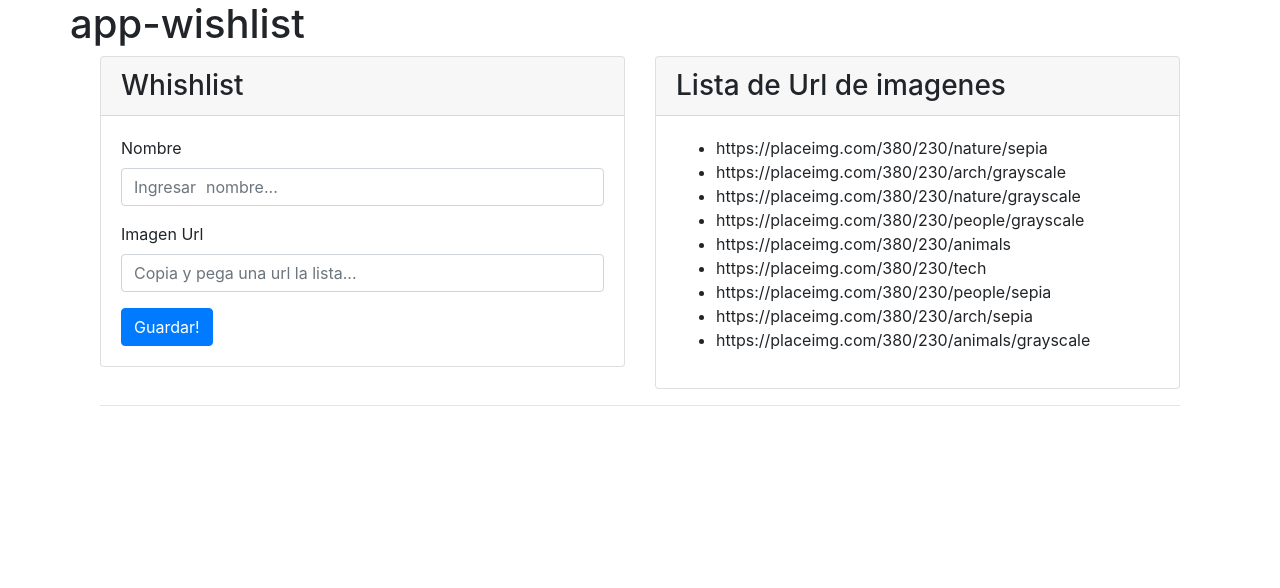
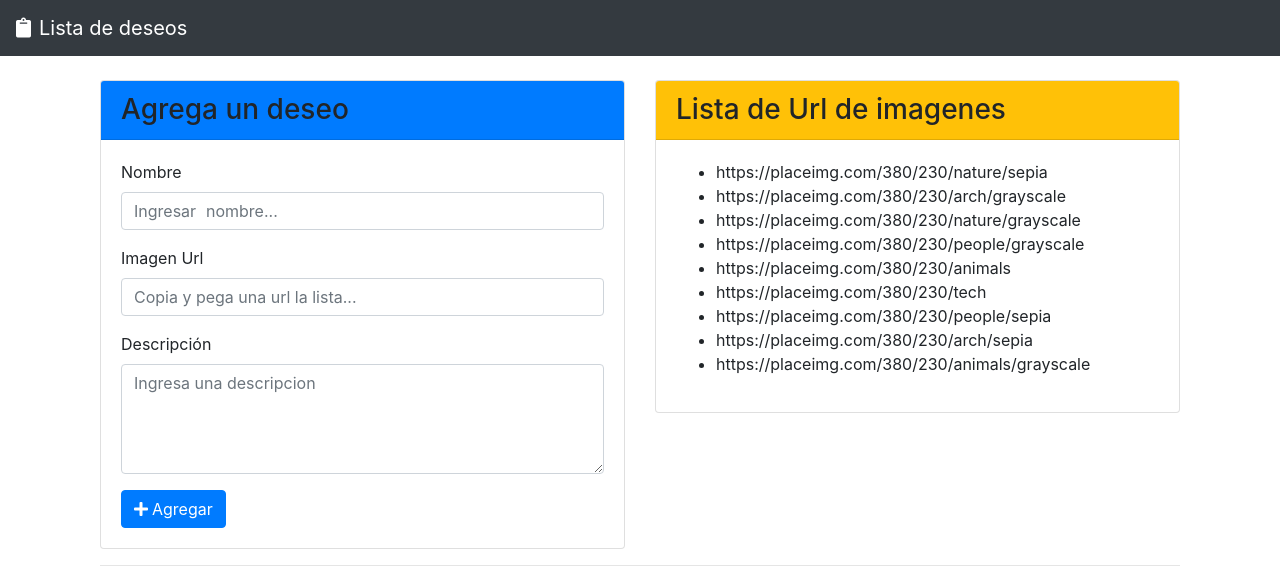
Before and after one commit to Christianesk/angular-wishlist, an Angular app in the folder app-wishlist/: page / in a window 1280 px wide. Shown: the top 588 px of the page. Built offline with nearby package versions, Linux system fonts and the light colour scheme.

Commit message:
mejora de apariencia y se agrega nuevos campos

```diff
--- a/app-wishlist/package.json
+++ b/app-wishlist/package.json
@@ -19,6 +19,7 @@
     "@angular/platform-browser": "~8.0.0",
     "@angular/platform-browser-dynamic": "~8.0.0",
     "@angular/router": "~8.0.0",
+    "@fortawesome/fontawesome-free": "^5.9.0",
     "bootstrap": "^4.3.1",
     "rxjs": "~6.4.0",
     "tslib": "^1.9.0",
--- a/app-wishlist/src/app/app.component.html
+++ b/app-wishlist/src/app/app.component.html
@@ -1,3 +1,11 @@
+<nav class="navbar navbar-expand-md navbar-dark bg-dark fixed-top mb-4">
+  <a class="navbar-brand" href="#"><i class="fas fa-clipboard pr-2"></i>Lista de deseos</a>
+  <button class="navbar-toggler" type="button" data-toggle="collapse" data-target="#navbarSupportedContent">
+      <span class="navbar-toggler-icon"></span>
+  </button>
+</nav>
+
+
 <div class="container content">
   <div class="row">
     <h1>
--- a/app-wishlist/src/app/destino-viaje/destino-viaje.component.html
+++ b/app-wishlist/src/app/destino-viaje/destino-viaje.component.html
@@ -7,9 +7,7 @@
   </div>
   <div class="card-desc">
     <h3>{{destino.nombre}}</h3>
-    <p>Lorem ipsum dolor sit amet consectetur, adipisicing elit. Laboriosam, voluptatum! Dolor
-      quo, perspiciatis
-      voluptas totam</p>
-    <a href="#" class="btn-card">Read</a>
+    <p>{{destino.descripcion}}</p>
+    <a href="#" class="btn-card">Ver más</a>
   </div>
 </div>
--- a/app-wishlist/src/app/destino-viaje/destino-viaje.component.ts
+++ b/app-wishlist/src/app/destino-viaje/destino-viaje.component.ts
@@ -9,7 +9,7 @@ import {DestinoViajeModel} from '../models/destino-viaje.model';
 export class DestinoViajeComponent implements OnInit {
 
   @Input() destino: DestinoViajeModel;
-  @HostBinding('attr.class') cssClass= 'col-md-4 pt-4';
+  @HostBinding('attr.class') cssClass= 'col-md-4 pb-4';
 
   constructor() {   }
 
--- a/app-wishlist/src/app/lista-destinos/lista-destinos.component.html
+++ b/app-wishlist/src/app/lista-destinos/lista-destinos.component.html
@@ -1,11 +1,11 @@
 <div class="container	content">
-  <div class="row row-flex">
+  <div class="row row-flex pt-4">
     <div class="col-md-6">
       <span class="anchor" id="formLogin"></span>
       <!-- form	card	login	with	validation	feedback	-->
       <div class="card	card-outline-secondary">
-        <div class="card-header">
-          <h3 class="mb-0">Whishlist</h3>
+        <div class="card-header bg-primary">
+          <h3 class="mb-0">Agrega un deseo</h3>
         </div>
         <div class="card-body">
           <form>
@@ -17,14 +17,18 @@
               <label for="Imagen	Url">Imagen Url</label>
               <input type="text" class="form-control" id="imagenUrl" placeholder="Copia y pega una url la lista..." #url>
             </div>
-            <button type="submit" class="btn	btn-primary" (click)="guardar(nombre.value,url.value)">Guardar!</button>
+            <div class="form-group">
+              <label for="descrip">Descripción</label>
+              <textarea class="form-control"  id="descrip" cols="30" rows="4" placeholder="Ingresa una descripcion" #descripcion></textarea>
+            </div>
+            <button type="submit" class="btn	btn-primary" (click)="guardar(nombre.value,url.value,descripcion.value)"><i class="fas fa-plus pr-1"></i>Agregar</button>
           </form>
         </div>
       </div>
     </div>
     <div class="col-md-6	">
       <div class="card	card-outline-secondary">
-        <div class="card-header">
+        <div class="card-header bg-warning">
           <h3 class="mb-0">Lista de Url de imagenes</h3>
         </div>
         <div class="card-body">
--- a/app-wishlist/src/app/lista-destinos/lista-destinos.component.ts
+++ b/app-wishlist/src/app/lista-destinos/lista-destinos.component.ts
@@ -1,4 +1,4 @@
-import { Component, OnInit } from '@angular/core';
+import { Component, OnInit, HostBinding } from '@angular/core';
 import {DestinoViajeModel} from '../models/destino-viaje.model';
 
 @Component({
@@ -10,6 +10,7 @@ export class ListaDestinosComponent implements OnInit {
 
   destinos: DestinoViajeModel[];
   listaUrl:string[];
+
 
   constructor() {
     this.destinos = [];
@@ -28,9 +29,9 @@ export class ListaDestinosComponent implements OnInit {
   ngOnInit() {
   }
 
-  guardar(nombre:string, url:string): boolean{
+  guardar(nombre:string, url:string,descripcion:string): boolean{
 
-    this.destinos.push(new DestinoViajeModel(nombre,url));
+    this.destinos.push(new DestinoViajeModel(nombre,url,descripcion));
     return false;
   }
 
--- a/app-wishlist/src/app/models/destino-viaje.model.ts
+++ b/app-wishlist/src/app/models/destino-viaje.model.ts
@@ -2,9 +2,11 @@ export class DestinoViajeModel{
 
     nombre:string;
     imagenUrl:string;
+    descripcion:string;
 
-    constructor(n:string,u:string){
+    constructor(n:string,u:string,d:string){
         this.nombre = n;
         this.imagenUrl=u;
+        this.descripcion=d;
     }
 }
--- a/app-wishlist/src/styles.css
+++ b/app-wishlist/src/styles.css
@@ -1,6 +1,8 @@
 /* You can add global styles to this file, and also import other style files */
 
 @import '~bootstrap/dist/css/bootstrap.css';
+@import '../node_modules/@fortawesome/fontawesome-free/css/all.min.css';
+
 /*	card	details	start	 */
 
 @import url('https://fonts.googleapis.com/css?family=Raleway:400,400i,500,500i,600,600i,700,700i,800,800i,900,900i|Roboto+Condensed:400,400i,700,700i');
```
Also changed, not shown: 1 other file (tests, documents, lock files or other folders).
